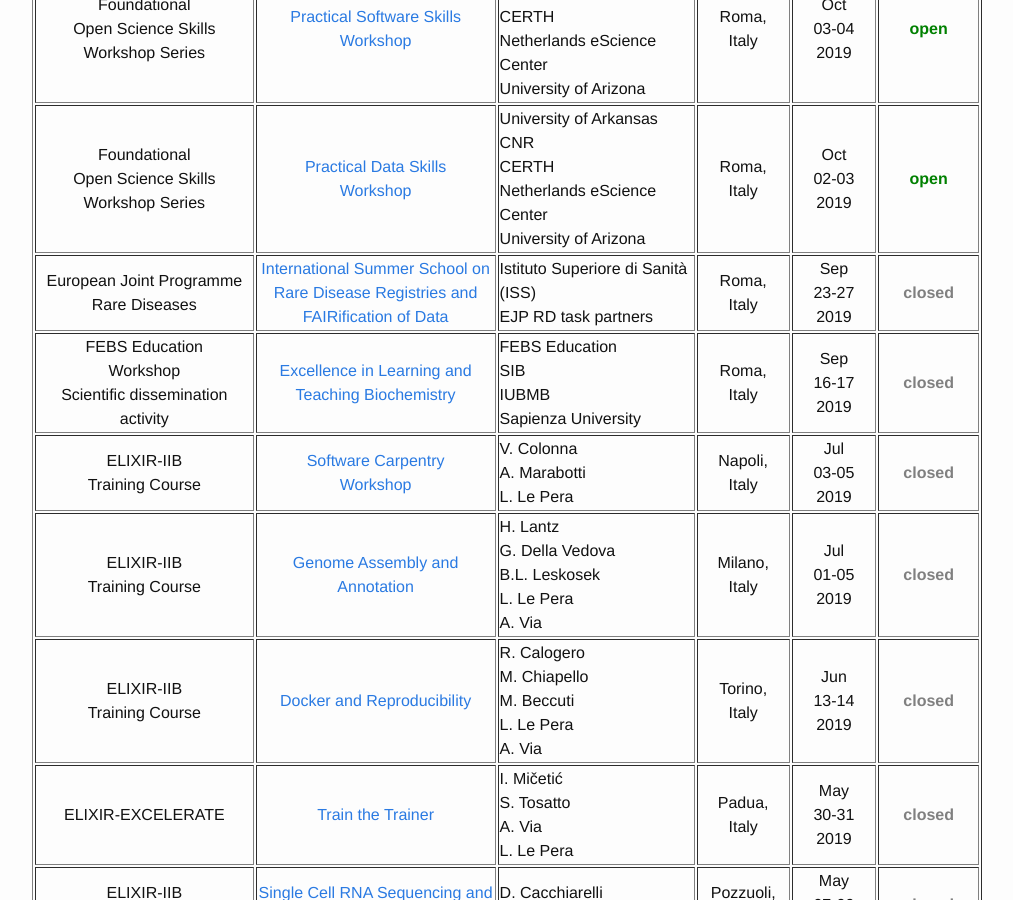
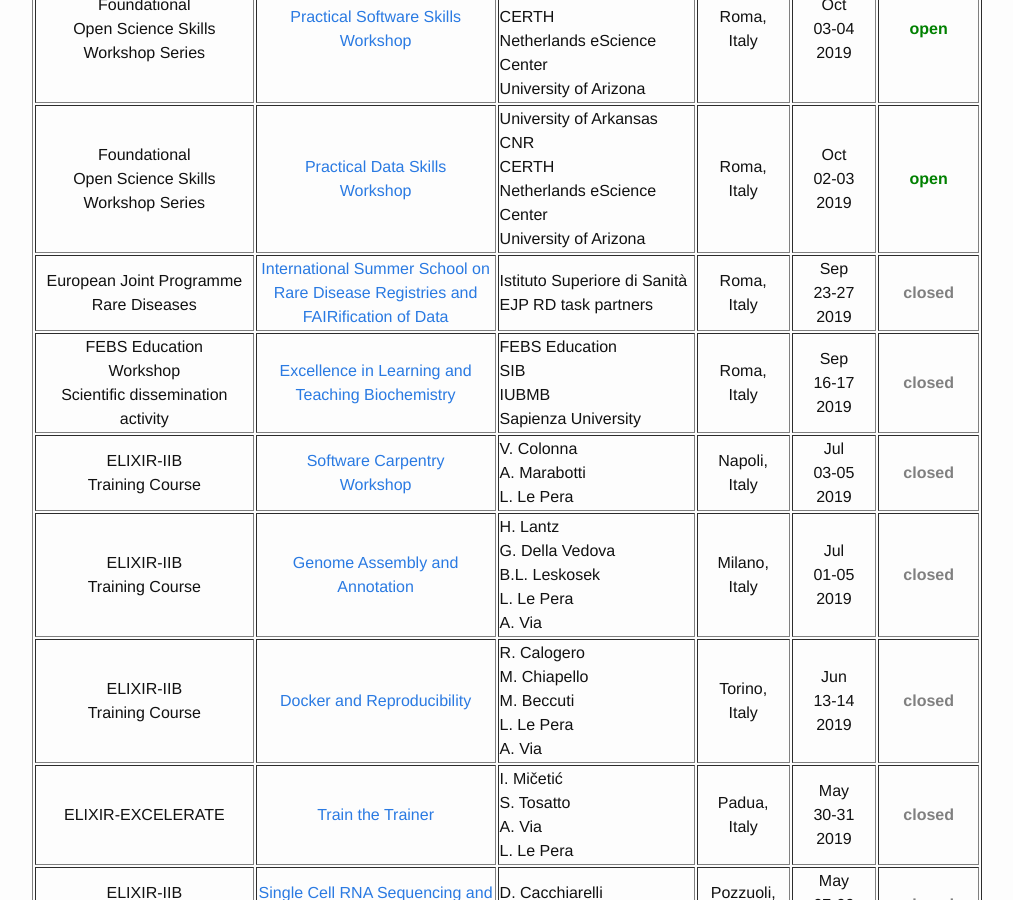
Before and after one commit to ELIXIR-IIB-training/website, a Jekyll site: the page built from _pages/01-all_events.md, in a window 1280 px wide and 900 px high, scrolled down 557 px. Shown: the whole window, without its empty margins (238-1251 px from the left). Built offline with Jekyll 4.4.1, drawn with Linux system fonts in a browser that asks for light colours.

Commit message:
Updated RareDisease

```diff
--- a/_pages/01-all_events.md
+++ b/_pages/01-all_events.md
@@ -48,7 +48,7 @@ permalink: /all_events_2018_2019/
 <tr>
 <td height="50" align="center">European Joint Programme<br>Rare Diseases</td>
    <td height="50" width="220" align="center"><a href="http://www.ejprarediseases.org/index.php/international-summer-school-on-rare-disease-registries-and-fairification-of-data/">International Summer School on Rare Disease Registries and FAIRification of Data</a></td>
-   <td height="50" width="150">Istituto Superiore di Sanità (ISS)<br>EJP RD task partners</td>
+   <td height="50" width="150">Istituto Superiore di Sanità<br>EJP RD task partners</td>
    <td height="50" align="center">Roma,<br>Italy</td>
    <td height="50" width="75" align="center">Sep<br>23-27<br>2019</td>
    <td height="50" align="center"><font color="grey"><b>closed</b></font></td>
```
